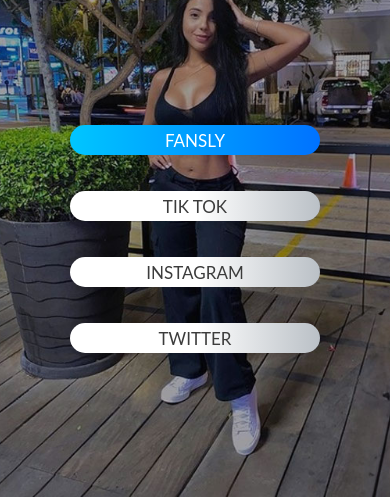
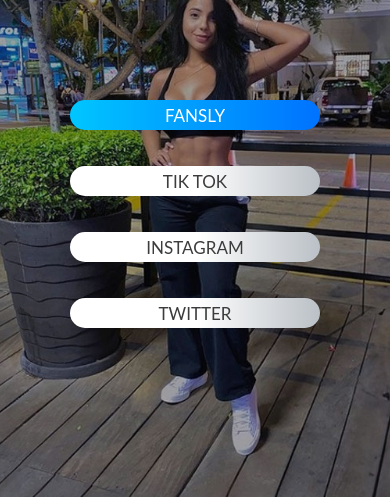
Before and after one commit to noregil/l, a plain HTML site: page index.html in a window 390 px wide. Shown: the part 347-844 px from the top of the page. Drawn offline with Linux system fonts and the light colour scheme.

Commit message:
Update mobile.css

```diff
--- a/mobile.css
+++ b/mobile.css
@@ -77,7 +77,7 @@ body {
   display: flex;
   flex-direction: column;
   align-items: center;
-  padding: 4.5rem;
+  padding: 2rem;
   margin: 5rem auto;
 }
 
```
